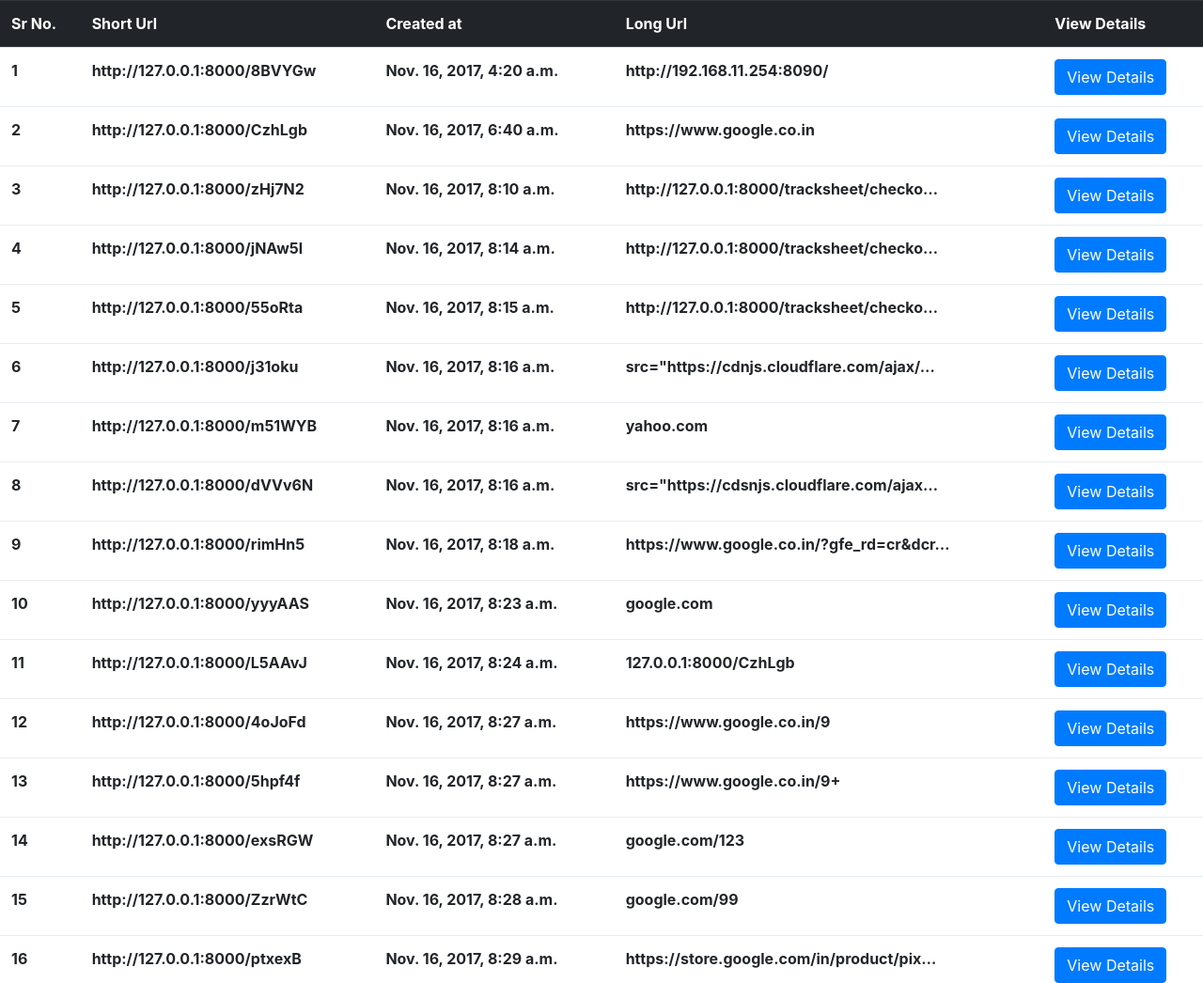
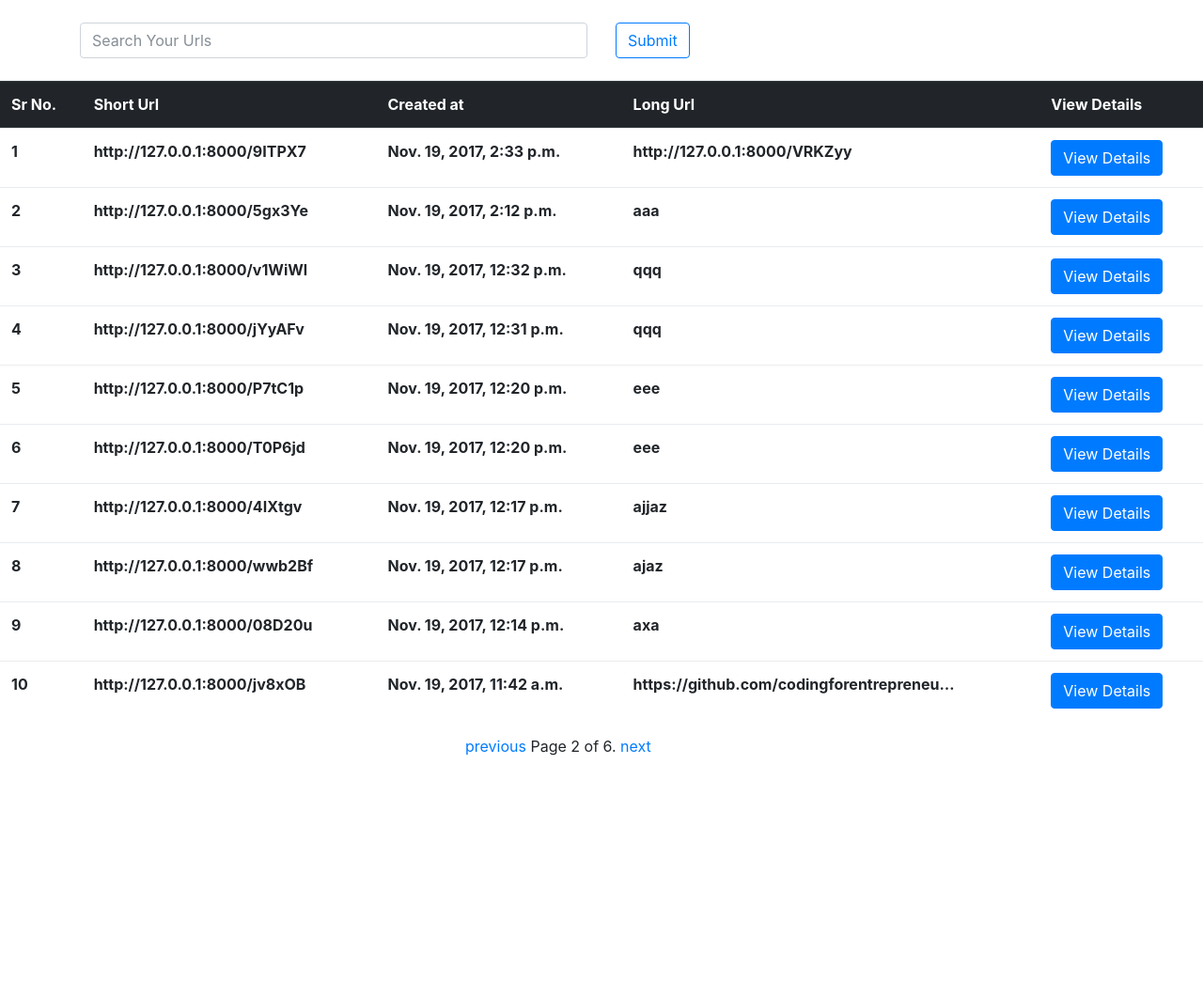
Before and after one commit to EjazSk/UrlShortner, a Django app: page /myurls/?page=2 in a window 1280 px wide. Shown: the part 82-1128 px from the top of the page at 94% size. After the commit the page ends 886 px from the top, so only its background shows below. Run offline with Django 3.2, Linux system fonts and the light colour scheme; a user stored in the database is signed in; data comes from the database, SQL or seed files in the repository; both versions use the stored data as it was after the commit; lists and menus that the app fills with data are empty; some libraries are stand-ins or nearby versions.

Commit message:
URL odering,Pagination and Search option added in My_Urls

```diff
--- a/st/views.py
+++ b/st/views.py
@@ -8,6 +8,9 @@ from user_agents import parse
 from django.contrib.auth.decorators import login_required
 from registration.models import RegistrationProfile
 from django.core.exceptions import MultipleObjectsReturned
+from django.core.paginator import Paginator, EmptyPage, PageNotAnInteger
+from django.db.models import Q
+
 # Create your views here.
 
 
@@ -126,15 +129,62 @@ def get_data(request, *args, **kwargs):
 	}
 	return JsonResponse(data) # http response
 
+
+
+
+
+
+
+
 @login_required(login_url='/accounts/login/')
 def my_shortened_urls(request):
 
 
-	qs=Shortner.objects.filter(user=request.user)
+	qs=Shortner.objects.filter(user=request.user).order_by('-id')
+
+
+
+	query=request.GET.get('q')
+	if query:
+		#print(query)
+
+		#qs=qs.filter(body__icontains=query)
+		#print(qs)
+
+		qs = qs.filter(
+				Q(url_field__icontains=query)|
+				Q(shortcode__icontains=query)).distinct()
+
+
+
+
+
+
+	paginator = Paginator(qs, 10) # Show 25 contacts per page
+
+	page = request.GET.get('page')
+	try:
+		qs = paginator.page(page)
+	except PageNotAnInteger:
+        # If page is not an integer, deliver first page.
+		qs = paginator.page(1)
+	except EmptyPage:
+        # If page is out of range (e.g. 9999), deliver last page of results.
+		qs = paginator.page(paginator.num_pages)
 
 
 	context={'qs':qs}
 	return render(request,'myurls.html',context)
+
+
+
+
+
+
+
+
+
+
 
 
 
--- a/templates/base.html
+++ b/templates/base.html
@@ -1,7 +1,7 @@
 <!doctype html>
 <html lang="en">
   <head>
-    <title>Hello, world!</title>
+    <title>Url Shortner</title>
     <!-- Required meta tags -->
     <meta charset="utf-8">
     <meta name="viewport" content="width=device-width, initial-scale=1, shrink-to-fit=no">
--- a/templates/myurls.html
+++ b/templates/myurls.html
@@ -6,13 +6,30 @@
 
 
 
+<br>
 
+<div class="container mx-auto">
+   <form method="GET" action="">
+      <div class="row">
+        <div class="col">
+          <input type="text"  name="q" class="form-control" placeholder="Search Your Urls" value='{{ request.GET.q }}'>
+        </div>
+        <div class="col">
+          <input type="submit"  class="btn btn-outline-primary" >
+        </div>
+      </div>
+    </form>
+</div>
+
+<br>
 
 
 
 
 
 {% if qs  %}
+
+
 <table class="table">
 
 
@@ -46,7 +63,38 @@
 
   </tbody>
 
-</table>{% else %}
-<h2>not urls yet</h2>
+</table>
+
+
+{% else %}
+<div class="container mx-auto">
+
+<div class="alert alert-info mx-auto" role="alert">
+  <h2> No Urls Found</h2>
+</div>
+</div>
+
+
 {% endif %}
+
+
+
+<div class="col-md-3 mx-auto mx-auto">
+
+<div class="pagination">
+    <span class="step-links">
+        {% if qs.has_previous %}
+            <a href="?page={{ qs.previous_page_number }}">previous</a>
+        {% endif %}
+
+        <span class="current">
+            Page {{ qs.number }} of {{ qs.paginator.num_pages }}.
+        </span>
+
+        {% if qs.has_next %}
+            <a href="?page={{ qs.next_page_number }}">next</a>
+        {% endif %}
+    </span>
+</div>
+</div>
 {% endblock %}
```
Also changed, not shown: db.sqlite3.
